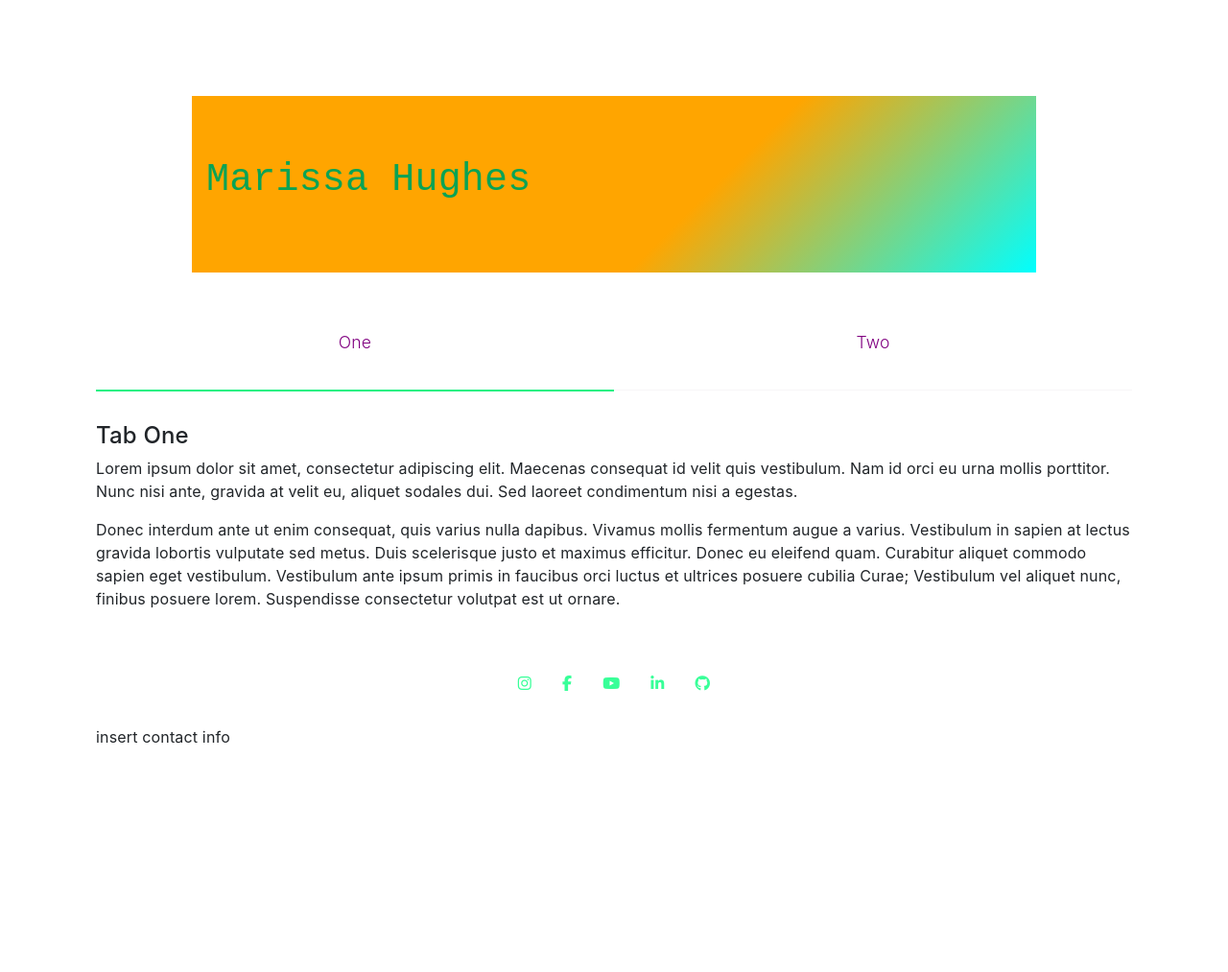
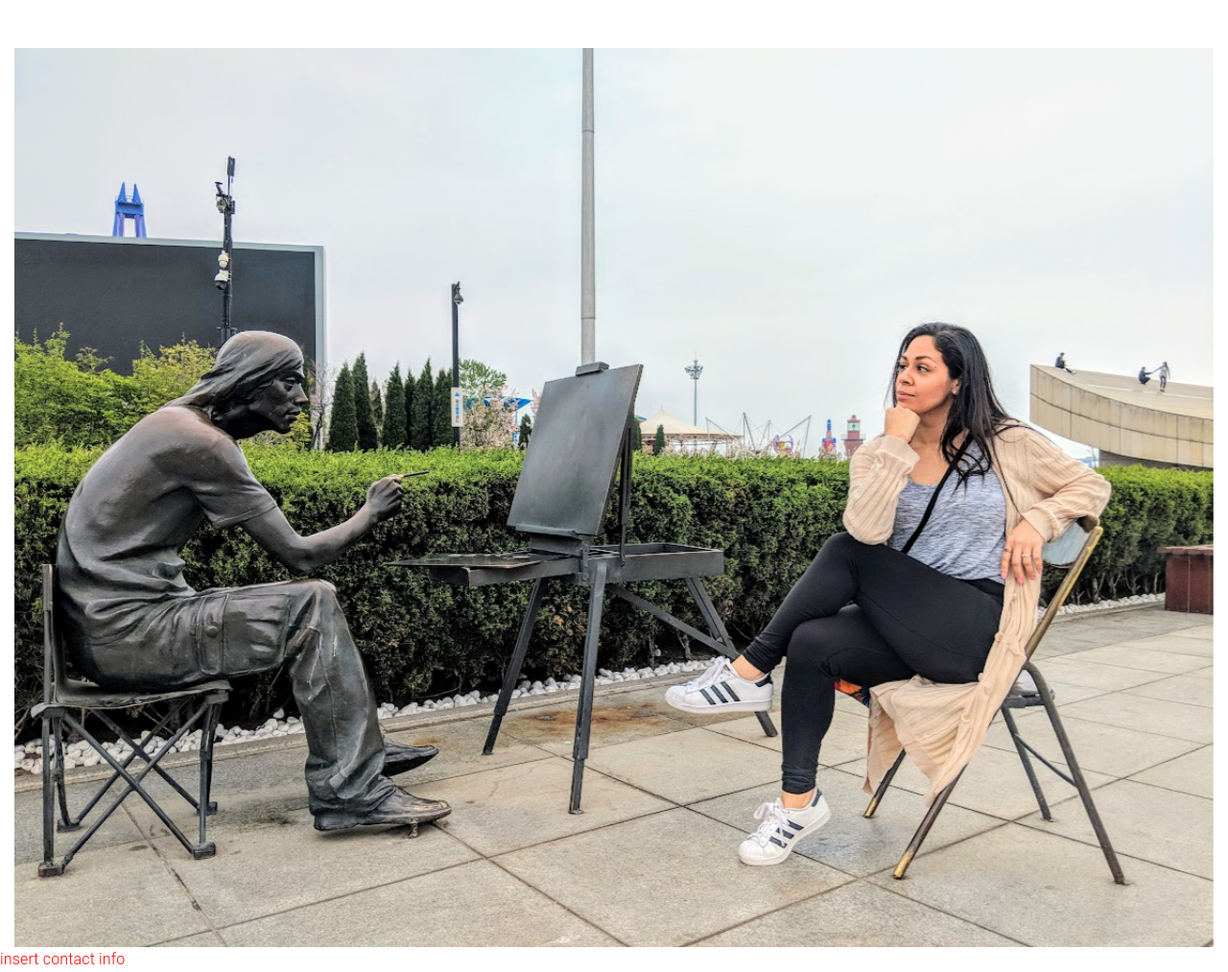
Before and after one commit to hughesmarissa/Portfolio, a website: page index.html in a window 1280 px wide. Shown: the whole page at 96% size. Before the commit the page ends 880 px from the top, so only its background shows below. Drawn offline with nearby package versions, Linux system fonts and the light colour scheme.

Commit message:
Add page layout change & transform

```diff
--- a/css/styles.css
+++ b/css/styles.css
@@ -1,18 +1,88 @@
-.jumbotron {
+/*.jumbotron {
     font-size:  3rem;
     font-family:'Courier New', Courier, monospace;
-    background: linear-gradient(135deg, orange 60%, cyan);
     margin: 100px;
     margin-top: 0;
 
+}*/
+
+.container {
+  position: relative;
+  max-width: 100%;
 }
+
+.bg-img {
+  margin: 0px !important;
+  display: block;
+  max-width: 100%;
+  height: auto;
+  transition: .5s ease;
+  backface-visibility: hidden;
+  background-size: contain;
+}
+
+.overlay {
+  position: absolute;
+  bottom: 0;
+  left: 14px;
+  right: 14px;
+  background-color: #008CBA;
+  overflow: hidden;
+  height: 0;
+  transition: .5s ease;
+}
+
+.contact-container {
+  position: absolute;
+  top: 50%;
+  left: 42%;
+  transform: translate();
+  -ms-transform: translate();
+  padding: 0;
+}
+.list-unstyled {
+
+}
+li {
+  float: left;
+  padding-right: 10px;
+}
+li > a {
+  display: inline-block;
+  color: #c28e4b;
+  text-align: center;
+  text-decoration: none;
+  padding-right: 15px;
+}
+
+.container:hover .overlay {
+  height: 100%;
+  opacity: 0.8;
+}
+
+.text {
+  white-space: nowrap;
+  position: absolute;
+  overflow: hidden;
+  top: 42%;
+  left: 50%;
+  transform: translate(-50%, -50%);
+  -ms-transform: translate(-50%, -50%);
+  color: white;
+  font-size: 3.9rem;
+  line-height: 4.8rem;
+  font-family: 'Dancing Script', cursive;
+  max-width: 100%;
+}
+
+
 .col > h1 {
     color: #0AA354;
 }
 
 
 body {
-    background: #cccccc;
+    background: ;
     color: red;
     font-family: "Roboto", Arial, Helvetica, sans-serif;
     font-size: 16px;
@@ -20,11 +90,15 @@ body {
     letter-spacing: 0.01em;
     line-height: 1.6em;
     margin: 0;
-    padding: 100px; }
+    padding-top: 50px;
+}
+
 h1 {
   font-size: 40px;
   line-height: 0.8em;
-    color: rgba(255,255,255,0.2);}
+  color: rgba(255,255,255,0.2);
+}
+
   /*a {
       background: #fd264f;
       color: red;
@@ -44,7 +118,8 @@ body {
 input:focus,
 textarea:focus,
 select:focus {
-    outline: none; }
+  outline: none;
+}
 
 .tabs {
   display: block;
@@ -55,7 +130,8 @@ body {
   -moz-flex-wrap: wrap;
   flex-wrap: wrap;
   margin: 0;
-    overflow: hidden; }
+  overflow: hidden;
+}
 .tabs [class^="tab"] label,
 .tabs [class*=" tab"] label {
     color: purple;
@@ -66,8 +142,7 @@ body {
     line-height: 1em;
     padding: 2rem 0;
     text-align: center; }
-    .tabs [class^="tab"] [type="radio"],
-    .tabs [class*=" tab"] [type="radio"] {
+.tabs [class^="tab"] [type="radio"], .tabs [class*=" tab"] [type="radio"] {
     border-bottom: 1px solid rgba(239, 237, 239, 0.5);
     cursor: pointer;
     -webkit-appearance: none;
@@ -78,17 +153,25 @@ body {
     -webkit-transition: all 2s ease-in-out;
     -moz-transition: all 2s ease-in-out;
     -o-transition: all 2s ease-in-out;
-      transition: all 2s ease-in-out; }
+    transition: all 2s ease-in-out;
+}
+
 .tabs [class^="tab"] [type="radio"]:hover, .tabs [class^="tab"] [type="radio"]:focus,
 .tabs [class*=" tab"] [type="radio"]:hover,
 .tabs [class*=" tab"] [type="radio"]:focus {
-        border-bottom: 1px solid #1CF083; }
+  border-bottom: 1px solid #105812;
+}
+
 .tabs [class^="tab"] [type="radio"]:checked,
 .tabs [class*=" tab"] [type="radio"]:checked {
-        border-bottom: 2px solid #1CF083; }
+  border-bottom: 2px solid #105812;
+}
+
 .tabs [class^="tab"] [type="radio"]:checked + div,
 .tabs [class*=" tab"] [type="radio"]:checked + div {
-        opacity: 1; }
+  opacity: 1;
+}
+
 .tabs [class^="tab"] [type="radio"] + div,
 .tabs [class*=" tab"] [type="radio"] + div {
   display: block;
@@ -98,36 +181,26 @@ body {
   -webkit-transition: all 0.3s ease-in-out;
   -moz-transition: all 0.3s ease-in-out;
   -o-transition: all 0.3s ease-in-out;
-        transition: all 0.3s ease-in-out; }
+  transition: all 0.3s ease-in-out;
+}
+
 .tabs .tab-2 {
-      width: 50%; }
+  width: 50%;
+}
+
 .tabs .tab-2 [type="radio"] + div {
   width: 200%;
-        margin-left: 200%; }
-      .tabs .tab-2 [type="radio"]:checked + div {
-        margin-left: 0; }
-      .tabs .tab-2:last-child [type="radio"] + div {
-        margin-left: 100%; }
-      .tabs .tab-2:last-child [type="radio"]:checked + div {
-        margin-left: -100%; }
-
-.list-unstyled {
-
-    display: flex;
-    justify-content: center;
-
+  margin-left: 200%;
 }
 
+.tabs .tab-2 [type="radio"]:checked + div {
+  margin-left: 0;
+}
 
-li {
-  float: left;
+.tabs .tab-2:last-child [type="radio"] + div {
+  margin-left: 100%;
+}
 
+.tabs .tab-2:last-child [type="radio"]:checked + div {
+  margin-left: -100%;
 }
- li > a {
-  display: block;
-  color: #38FF98;
-  text-align: center;
-  padding: 16px;
-  text-decoration: none;
-
-}
--- a/index.html
+++ b/index.html
@@ -6,18 +6,22 @@
     <meta http-equiv="X-UA-Compatible" content="IE=edge">
     <meta name="viewport" content="width=device-width, initial-scale=1.0">
 
-    <!-- required fontawesome link for this page -->
-    <script src="https://kit.fontawesome.com/2b12307a36.js" crossorigin="anonymous"></script>
-
+    <!-- Bootstrap CSS -->
+    <link rel="stylesheet" href="node_modules\bootstrap\dist\css\bootstrap.min.css" />
 
     <!-- reuired CSS for this page -->
     <link href="css/styles.css" rel="stylesheet" type="text/css">
 
+    <!-- google fonts link-->
+    <link href="https://fonts.googleapis.com/css2?family=Dancing+Script:wght@700&display=swap" rel="stylesheet">
+
+    <!-- required fontawesome link for this page -->
+    <script src="https://kit.fontawesome.com/2b12307a36.js" crossorigin="anonymous"></script>
+
     <!-- required JS for this page -->
     <link href="index.js" rel="stylesheet" type="text/js">
 
-    <!-- Bootstrap CSS -->
-    <link rel="stylesheet" href="node_modules\bootstrap\dist\css\bootstrap.min.css" />
+
 
     <title>Personal Portfolio Page</title>
 </head>
@@ -25,7 +29,7 @@
 
 
 <body>
-    <header class="jumbotron jumbotron-fluid">
+   <!-- <header class="">
         <div class="container">
             <div class="row row-content align-items-center">
                 <div class="col">
@@ -34,10 +38,52 @@
                 </div>
             </div>
         </div>
-    </header>
+    </header>    -->
+
+    <div class="container container-lg">
+        <img src="beSerious.jpg" alt="Marissa Hughes" class="bg-img" style="width:100%"/>
+        <div class="overlay">
+            <div class="text">Marissa Hughes</div>
+            <div class="contact-container">
+                        <ul class ="list-unstyled" id="services">
+                            <!-- <li>
+                                <a href="https://www.instagram.com/saludamordinero/">
+                                <i class="fa fa-instagram fa-9x" aria-hidden="true"></i>
+                                </a>
+                            </li>
+
+                            <li>
+                                <a href="https://www.facebook.com/hughes.marissa331">
+                                <i class="fa fa-facebook fa-9x" aria-hidden="true"></i>
+                                </a>
+                            </li>
+
+                            <li>
+                                <a href="https://www.youtube.com/channel/UCfrR12maLrF41dhRCghlqVA">
+                                <i class="fa fa-youtube fa-9x" aria-hidden="true"></i>
+                                </a>
+                            </li>  -->
+                            <li>
+                                <a href="https://github.com/hughesmarissa">
+                                <i class="fa fa-github fa-3x" aria-hidden="true"></i>
+                                </a>
+                            </li>
+                            <li>
+                                <a href="https://www.linkedin.com/in/marissa-martinez-b07265217/">
+                                <i class="fab fa-linkedin-in fa-3x" aria-hidden="true"></i>
+                                </a>
+                            </li>
 
 
-<section>
+                        </ul>
+            </div>
+        </div>
+    </div>
+
+
+
+
+<!-- <section>
     <div class="tabs">
 
       <div class="tab-2">
@@ -59,48 +105,12 @@
       </div>
 
     </div>
-</section>
+</section>  -->
 
 
 
     <footer>
-    <div class="footer-container">
-        <div class="row">
-            <div class="col-12">
-                <ul class ="list-unstyled" id="services">
-                    <li>
-                        <a href="https://www.instagram.com/saludamordinero/">
-                        <i class="fa fa-instagram" aria-hidden="true"></i>
-                        </a>
-                    </li>
 
-                    <li>
-                        <a href="https://www.facebook.com/hughes.marissa331">
-                        <i class="fa fa-facebook" aria-hidden="true"></i>
-                        </a>
-                    </li>
-
-                    <li>
-                        <a href="https://www.youtube.com/channel/UCfrR12maLrF41dhRCghlqVA">
-                        <i class="fa fa-youtube" aria-hidden="true"></i>
-                        </a>
-                    </li>
-
-                    <li>
-                        <a href="#">
-                        <i class="fab fa-linkedin-in" aria-hidden="true"></i>
-                        </a>
-                    </li>
-
-                    <li>
-                        <a href="https://github.com/hughesmarissa">
-                        <i class="fa fa-github" aria-hidden="true"></i>
-                        </a>
-                    </li>
-                </ul>
-            </div>
-        </div>
-    </div>
 
 
     insert contact info
```
Also changed, not shown: beSerious.jpg (added). Lines whose indentation alone changed are shown as unchanged.
